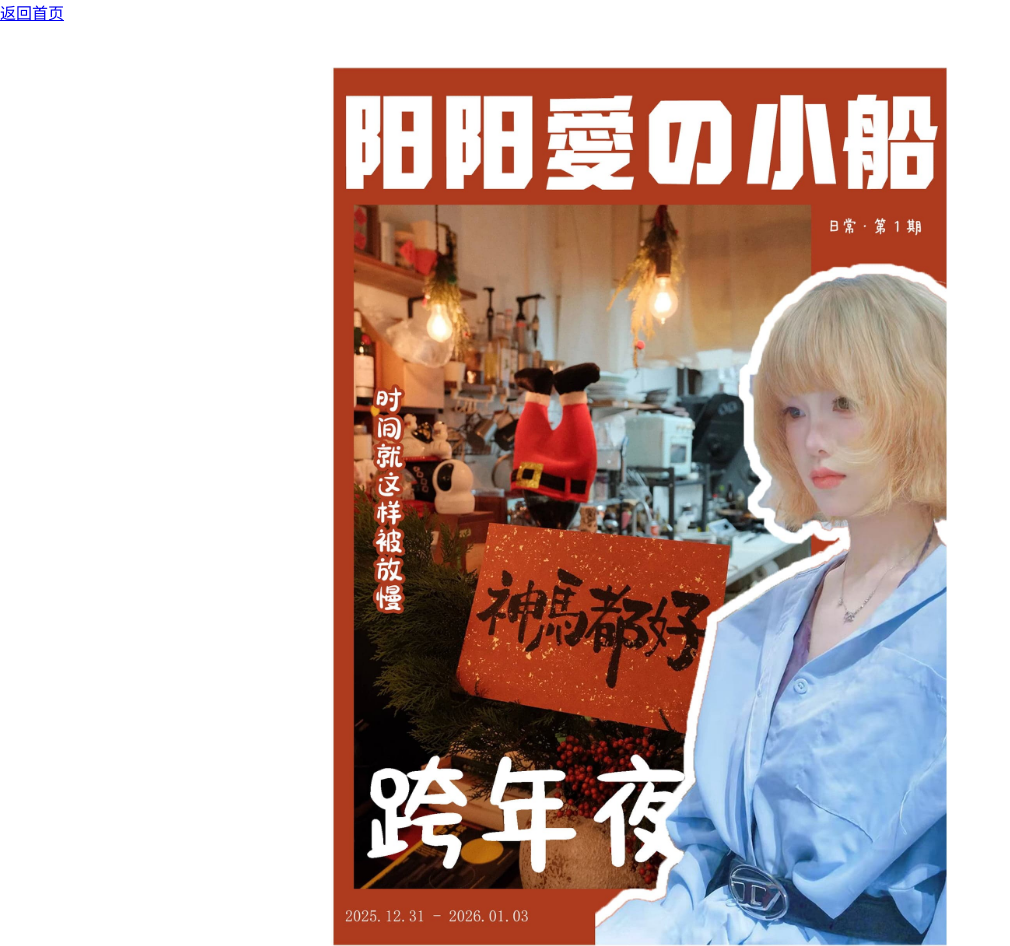
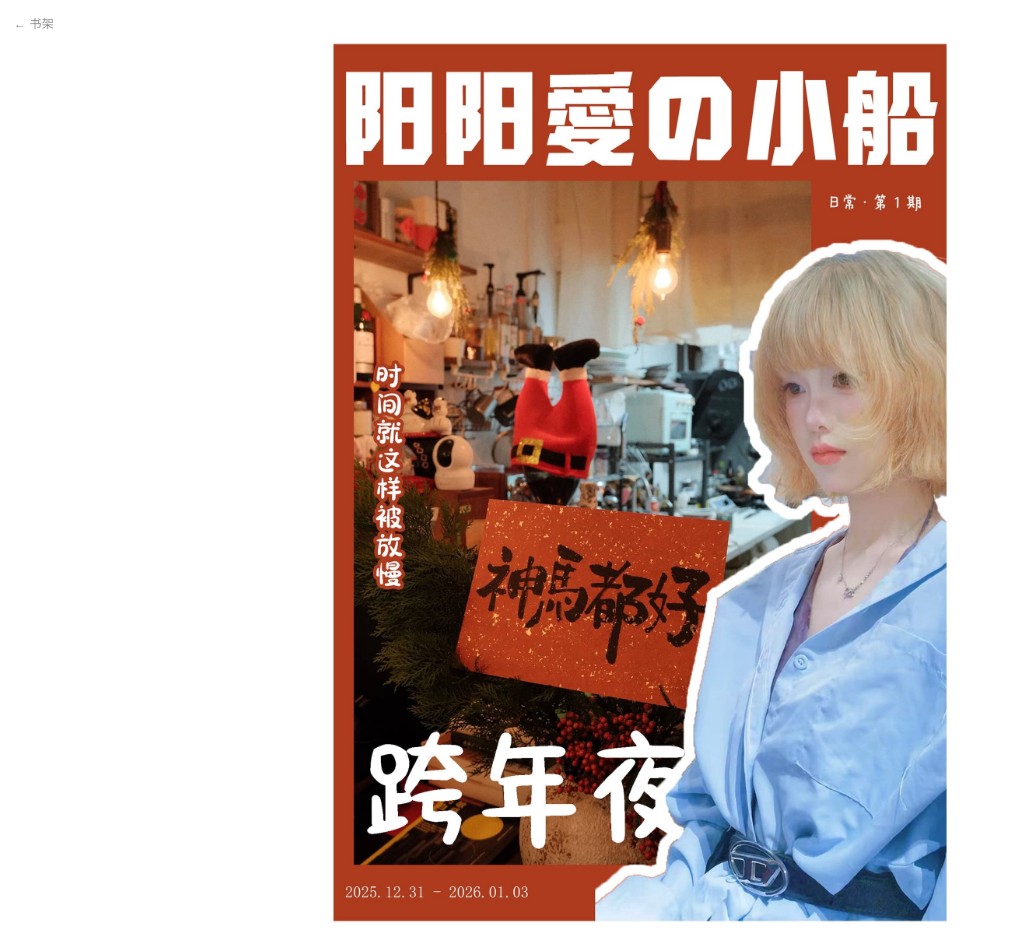
Before and after one commit to yangyanglove/lovebook, a plain HTML site: page daily/daily-0001/daily-0001.html in a window 1280 px wide. Shown: the top 946 px of the page, without its empty margins (0-1010 px from the left). Drawn offline with Linux system fonts and the light colour scheme.

Commit message:
Update daily-0001.html

```diff
--- a/daily/daily-0001/daily-0001.html
+++ b/daily/daily-0001/daily-0001.html
@@ -5,13 +5,13 @@
   <meta name="viewport" content="width=device-width, initial-scale=1.0">
   <title>日常 · 第 2 期</title>
 
-  <!-- 内容页样式 -->
   <link rel="stylesheet" href="daily-0001.css">
 </head>
 
 <body>
 
-<a href="/" class="back-home">返回首页</a>
+<!-- 开头返回 -->
+<a href="/" class="issue-header">← 书架</a>
 
 <main class="issue">
 
@@ -49,5 +49,27 @@
 
 </main>
 
+<!-- 页尾导航 -->
+<footer class="issue-footer">
+  <div class="footer-nav">
+    <span>上一篇：没有了</span>
+    <a href="/">返回首页</a>
+    <a href="/pages/daily-0002.html">下一篇：第 2 期 · xxxx</a>
+  </div>
+</footer>
+
+<script>
+  // 阅读开始后隐藏顶部返回
+  const header = document.querySelector('.issue-header');
+  let hidden = false;
+
+  window.addEventListener('scroll', () => {
+    if (!hidden && window.scrollY > 40) {
+      header.classList.add('hidden');
+      hidden = true;
+    }
+  });
+</script>
+
 </body>
 </html>
```
